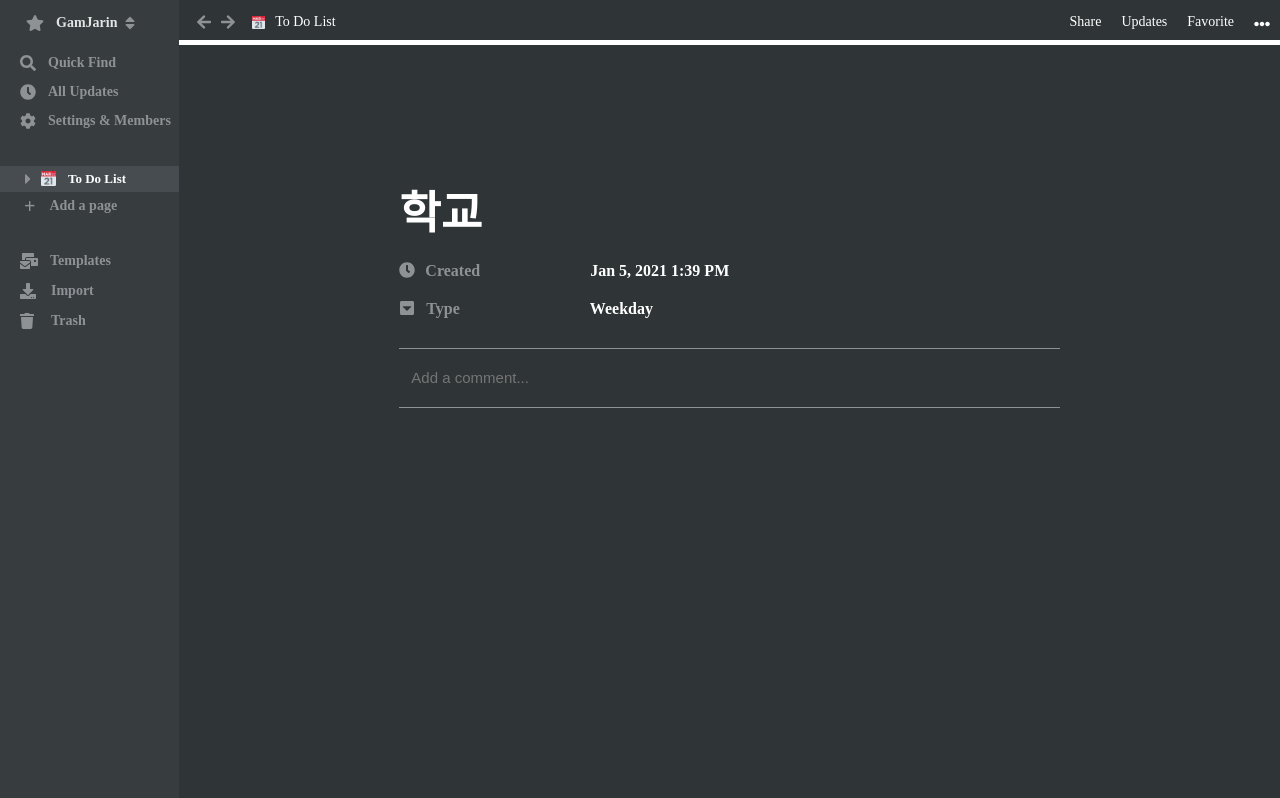
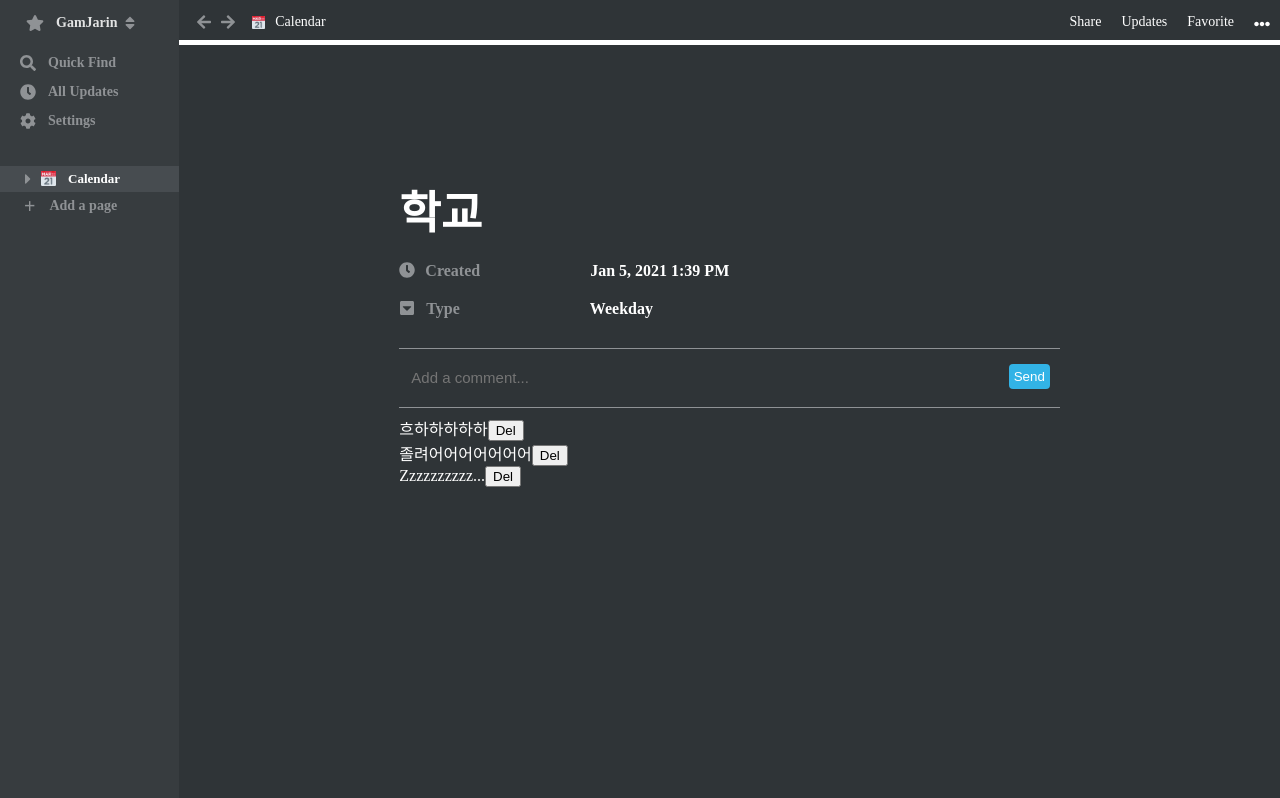
Before and after one commit to JangIBin/Calendar_App, a React (Create React App) app: page /school in a window 1280 px wide. Shown: the top 798 px of the page. Built offline with nearby package versions, Linux system fonts and the light colour scheme.

Commit message:
css 수정

```diff
--- a/src/components/Header.js
+++ b/src/components/Header.js
@@ -18,7 +18,7 @@ function Header() {
           <i><FontAwesomeIcon icon={faArrowLeft} /></i>
           <i><FontAwesomeIcon icon={faArrowRight} /></i>
           <img src={img} />
-          <div className="header-name">To Do List</div>
+          <div className="header-name">Calendar</div>
         </div>
 
         <div className="header-right">
--- a/src/components/Main.js
+++ b/src/components/Main.js
@@ -24,7 +24,7 @@ function Main() {
           <div className="background-2-wrap">
             <img src={img} />
             <div className="main-title">
-              To Do List
+              Calendar
             </div>
             <div className="main-subtitle">
               Calendar_App with Notion
@@ -41,7 +41,7 @@ function Main() {
             </div>
             <div className="main-schedule">
               <div className="schedule-title">
-                <p>일정</p>
+                <p>Calendar</p>
               </div>
               <div className="schedule-right">
                 <i><FontAwesomeIcon icon={faSearch} className="right-icon" /></i>
--- a/src/components/Sidebar.js
+++ b/src/components/Sidebar.js
@@ -29,32 +29,18 @@ function Sidebar() {
     	</div>
     	<div className="sidebar-settings">
     	  <i><FontAwesomeIcon icon={faCog} /></i>
-    	  <div className="setting-name">Settings & Members</div>
+    	  <div className="setting-name">Settings</div>
     	</div>
     	<div className="sidebar-addpage">
     	  <div className="todolist">
     	    <i><FontAwesomeIcon icon={faCaretRight} /></i>
     	    <img src={img}/>
-    	    <div className="addpage-name">To Do List</div>
+    	    <div className="addpage-name">Calendar</div>
     	  </div>
     	</div>
     	<div className="sidebar-todolist">
     	  <p>+</p>
     	  <div className="addpage-name">Add a page</div>
-    	</div>
-    	<div className="sidebar-service">
-    	  <div className="templates">
-    	    <i><FontAwesomeIcon icon={faMailBulk} /></i>
-    	    <div className="service-name">Templates</div>
-    	  </div>
-    	  <div className="templates">
-    	    <i><FontAwesomeIcon icon={faDownload} /></i>
-    	    <div className="service-name_2">Import</div>
-    	  </div>
-    	  <div className="templates">
-    	    <i><FontAwesomeIcon icon={faTrash} /></i>
-    	    <div className="service-name_3">Trash</div>
-    	  </div>
     	</div>
     	<div className="empty"></div>
     	<hr />
--- a/src/components/calendar/CalendarApp.css
+++ b/src/components/calendar/CalendarApp.css
@@ -25,7 +25,11 @@
 }
 
 .tbody .day-names .week {
-	margin-left: 65px;
-	margin-right: 61px;
+	margin-left: 6.5%;
+	margin-right: 6.3%;
 	color: #8f9295;
 }
+
+.tbody .day #dayNum {
+	margin: 4px 0 0 4px;
+}
--- a/src/components/calendar/CalendarApp.js
+++ b/src/components/calendar/CalendarApp.js
@@ -50,7 +50,7 @@ function CalendarApp() {
           <tr>
             {week.map((day) => (
               <td className="day" onClick={() => setValue(day)}>
-                <div className={dayStyles(day, value)}>
+                <div id="dayNum" className={dayStyles(day, value)}>
                   {day.format("D").toString()}
                 </div>
               </td>
--- a/src/components/columns/School.css
+++ b/src/components/columns/School.css
@@ -72,9 +72,29 @@
   border: 0;
   background-color: #2f3437;
   color: #ffffff;
-  width: 99.5%;
+  width: 80%;
   height: 40px;
   margin-left: 10px;
   outline-style: none;
   font-size: 15px;
 }
+
+.school .school-background .school-background-wrap .background-wrap-coment button{
+  float: right;
+  margin-top: 7px;
+  margin-right: 10px;
+  border: 0;
+  background-color: rgb(50, 179, 230);
+  color: white;
+  padding: 5px;
+  outline: none;
+  border-radius: 4px;
+}
+
+.school .school-background .school-background-wrap .background-wrap-coment button:hover{
+  background-color: rgb(33, 148, 194);
+}
+
+.school .school-background .school-background-wrap b{
+  color: #ffffff;
+}
--- a/src/components/columns/School.js
+++ b/src/components/columns/School.js
@@ -1,4 +1,4 @@
-import React, { Component } from 'react';
+import React, { useState, useRef } from 'react';
 import { BrowserRouter as Router, Link, Route } from 'react-router-dom';
 
 import './School.css';
@@ -9,7 +9,57 @@ import {
   faClock, faCaretSquareDown
 } from "@fortawesome/free-solid-svg-icons";
 
+import AddComment from './AddComment';
+import CommentList from './CommentList';
+
 function School() {
+
+  const [inputs, setInputs] = useState({
+    comment: ''
+  });
+  const {comment} = inputs;
+  const onChange = (e) => {
+    const {name, value} = e.target;
+    setInputs({
+      ...inputs,
+      [name]: value
+    });
+  };
+
+  const [users, setUsers] = useState([
+    {
+      id: 1,
+      comment: '흐하하하하하'
+    },
+    {
+      id: 2,
+      comment: '졸려어어어어어어어'
+    },
+    {
+      id: 3,
+      comment: 'Zzzzzzzzzz...'
+    }
+  ]);
+
+  const nextId = useRef(4);
+  const onSend = () => {
+    const user = {
+      id: nextId.current,
+      comment
+    };
+    setUsers([...users, user]);
+
+    setInputs({
+      comment: ''
+    });
+    nextId.current += 1;
+  }
+
+  const onRemove = (id) => {
+    //user.id 가 id 인 것을 제거
+    setUsers(users.filter(user => user.id !== id));
+  }
+
   return (
     <div className="School">
       <div className="school">
@@ -36,11 +86,8 @@ function School() {
                 <span>Weekday</span>
               </div>
             </div>
-            <div className="background-wrap-coment">
-              <hr />
-              <input type="text" placeholder="Add a comment..."/>
-              <hr />
-            </div>
+            <AddComment comment={comment} onChange={onChange} onSend={onSend} />
+            <CommentList users={users} onRemove={onRemove}  />
           </div>
         </div>
       </div>
--- a/src/components/style/Main.css
+++ b/src/components/style/Main.css
@@ -184,11 +184,9 @@
 }
 
 .main .main-background-2 .main-calendar .table td{
-  width: 126px;
+  width: 150px;
   border: 1px solid #8f9295;
-  padding: 7px 8px 2px 5px;
   height: 150px;
-  display: inline-block;
 }
 
 .main .main-background-2 .main-calendar .calendar-date {
--- a/src/components/style/Sidebar.css
+++ b/src/components/style/Sidebar.css
@@ -154,7 +154,7 @@
 }
 
 .empty {
-  height: 60%;
+  height: 72%;
 }
 
 hr{
```
Also changed, not shown: 1 other file (tests, documents, lock files or other folders).
